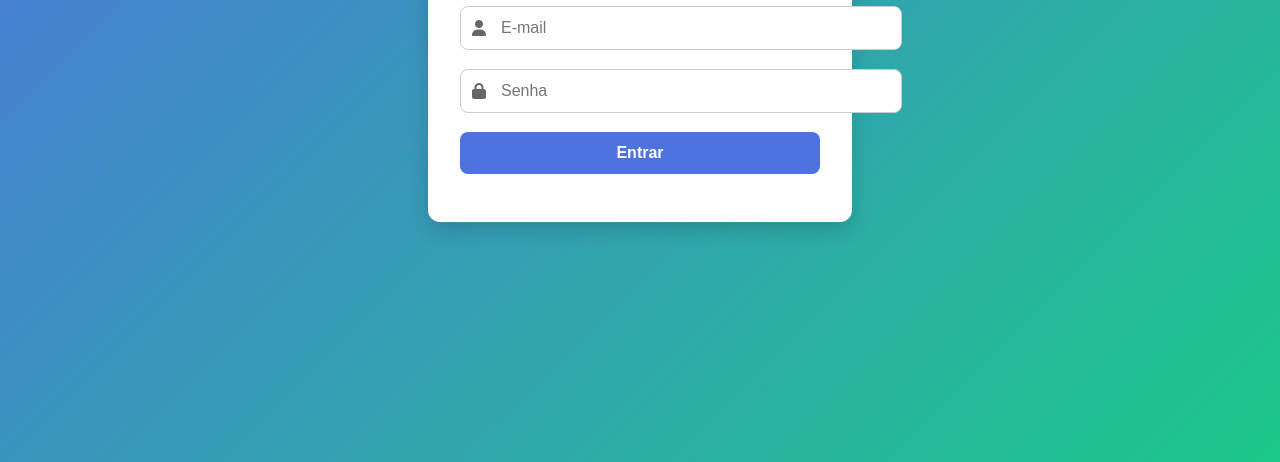
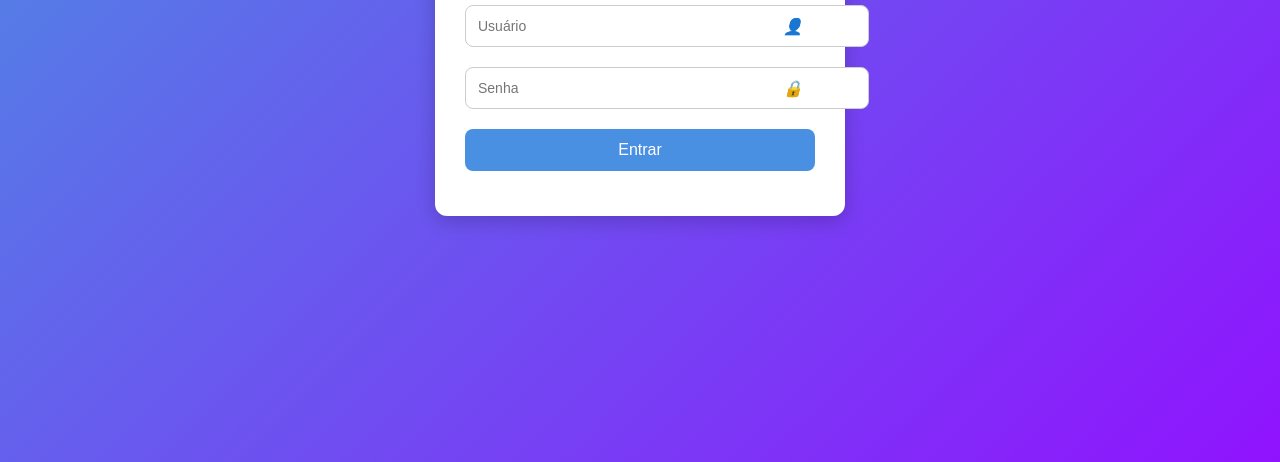
Before and after one commit to hpcor01/slides, a website: page login.html in a window 1280 px wide. Shown: the part 338-800 px from the top of the page. Drawn offline with Linux system fonts and the light colour scheme.

Commit message:
Update login.html

```diff
--- a/login.html
+++ b/login.html
@@ -1,131 +1,145 @@
 <!DOCTYPE html>
-<html lang="pt-BR">
+<html lang="pt-br">
 <head>
   <meta charset="UTF-8">
-  <meta name="viewport" content="width=device-width, initial-scale=1.0">
   <title>Login - Slides</title>
   <style>
     body {
-      margin: 0;
       font-family: Arial, sans-serif;
+      background: linear-gradient(135deg, #4a90e2, #9013fe);
+      height: 100vh;
       display: flex;
       justify-content: center;
       align-items: center;
-      height: 100vh;
-      background: linear-gradient(135deg, #4e73df, #1cc88a);
+      margin: 0;
     }
 
     .login-container {
       background: #fff;
-      padding: 2rem;
+      padding: 30px;
       border-radius: 12px;
-      box-shadow: 0 8px 20px rgba(0,0,0,0.15);
-      width: 100%;
-      max-width: 360px;
+      box-shadow: 0 5px 20px rgba(0,0,0,0.2);
+      width: 350px;
     }
 
     .login-container h2 {
       text-align: center;
-      margin-bottom: 1.5rem;
+      margin-bottom: 20px;
       color: #333;
     }
 
     .input-group {
       position: relative;
-      margin-bottom: 1.2rem;
+      margin-bottom: 20px;
     }
 
     .input-group input {
       width: 100%;
-      padding: 12px 40px 12px 40px;
+      padding: 12px 40px 12px 12px;
+      border: 1px solid #ccc;
       border-radius: 8px;
-      border: 1px solid #ccc;
-      font-size: 1rem;
+      font-size: 14px;
       outline: none;
-      transition: border 0.2s;
+      transition: border-color 0.3s;
     }
 
     .input-group input:focus {
-      border: 1px solid #4e73df;
+      border-color: #4a90e2;
     }
 
     .input-group i {
       position: absolute;
+      right: 12px;
       top: 50%;
-      left: 12px;
       transform: translateY(-50%);
-      color: #666;
+      color: #888;
     }
 
-    button {
+    .btn {
       width: 100%;
       padding: 12px;
       border: none;
       border-radius: 8px;
-      background: #4e73df;
+      background: #4a90e2;
       color: #fff;
-      font-size: 1rem;
-      font-weight: bold;
+      font-size: 16px;
       cursor: pointer;
       transition: background 0.3s;
     }
 
-    button:hover {
-      background: #375ac0;
+    .btn:hover {
+      background: #357abd;
+    }
+
+    .message {
+      margin-top: 15px;
+      text-align: center;
+      font-size: 14px;
+      font-weight: bold;
     }
 
     .error {
-      margin-top: 1rem;
-      text-align: center;
-      color: red;
-      font-size: 0.9rem;
+      color: #e74c3c;
+    }
+
+    .success {
+      color: #27ae60;
     }
   </style>
-  <link rel="stylesheet" href="https://cdnjs.cloudflare.com/ajax/libs/font-awesome/6.4.2/css/all.min.css">
 </head>
 <body>
   <div class="login-container">
     <h2>Login</h2>
-    <div class="input-group">
-      <i class="fa fa-user"></i>
-      <input type="email" id="email" placeholder="E-mail" required>
-    </div>
-    <div class="input-group">
-      <i class="fa fa-lock"></i>
-      <input type="password" id="senha" placeholder="Senha" required>
-    </div>
-    <button onclick="login()">Entrar</button>
-    <div class="error" id="error-msg"></div>
+    <form id="loginForm">
+      <div class="input-group">
+        <input type="text" id="username" placeholder="Usuário" required>
+        <i>👤</i>
+      </div>
+      <div class="input-group">
+        <input type="password" id="password" placeholder="Senha" required>
+        <i>🔒</i>
+      </div>
+      <button type="submit" class="btn"><i class="bi bi-box-arrow-in-right"></i>Entrar</button>
+      <div id="message" class="message"></div>
+    </form>
   </div>
 
   <script>
-    async function login() {
-      const usermail = document.getElementById("email").value;
-      const password = document.getElementById("senha").value;
-      const errorMsg = document.getElementById("error-msg");
-      errorMsg.textContent = "";
+    document.getElementById("loginForm").addEventListener("submit", async (e) => {
+      e.preventDefault();
+
+      const username = document.getElementById("username").value;
+      const password = document.getElementById("password").value;
+      const messageDiv = document.getElementById("message");
 
       try {
-        const response = await fetch("https://slides-629o.onrender.com/auth/login", {
+        const response = await fetch("/auth/login", {
           method: "POST",
           headers: { "Content-Type": "application/json" },
-          body: JSON.stringify({ usermail, password })
+          body: JSON.stringify({ username, password })
         });
 
-        if (!response.ok) {
-          errorMsg.textContent = "Usuário ou senha inválidos.";
-          return;
+        const result = await response.json();
+
+        if (result.success) {
+          messageDiv.textContent = result.message;
+          messageDiv.className = "message success";
+
+          // redirecionar depois de 1.5s
+          setTimeout(() => {
+            window.location.href = "/index.html";
+          }, 1500);
+        } else {
+          messageDiv.textContent = result.message;
+          messageDiv.className = "message error";
         }
 
-        const data = await response.json();
-        localStorage.setItem("token", data.token);
-        localStorage.setItem("level", data.level);
-        window.location.href = "index.html";
       } catch (err) {
-        errorMsg.textContent = "Erro ao conectar ao servidor.";
-        console.error(err);
+        console.error("Erro:", err);
+        messageDiv.textContent = "Erro no servidor";
+        messageDiv.className = "message error";
       }
-    }
+    });
   </script>
 </body>
 </html>
```
